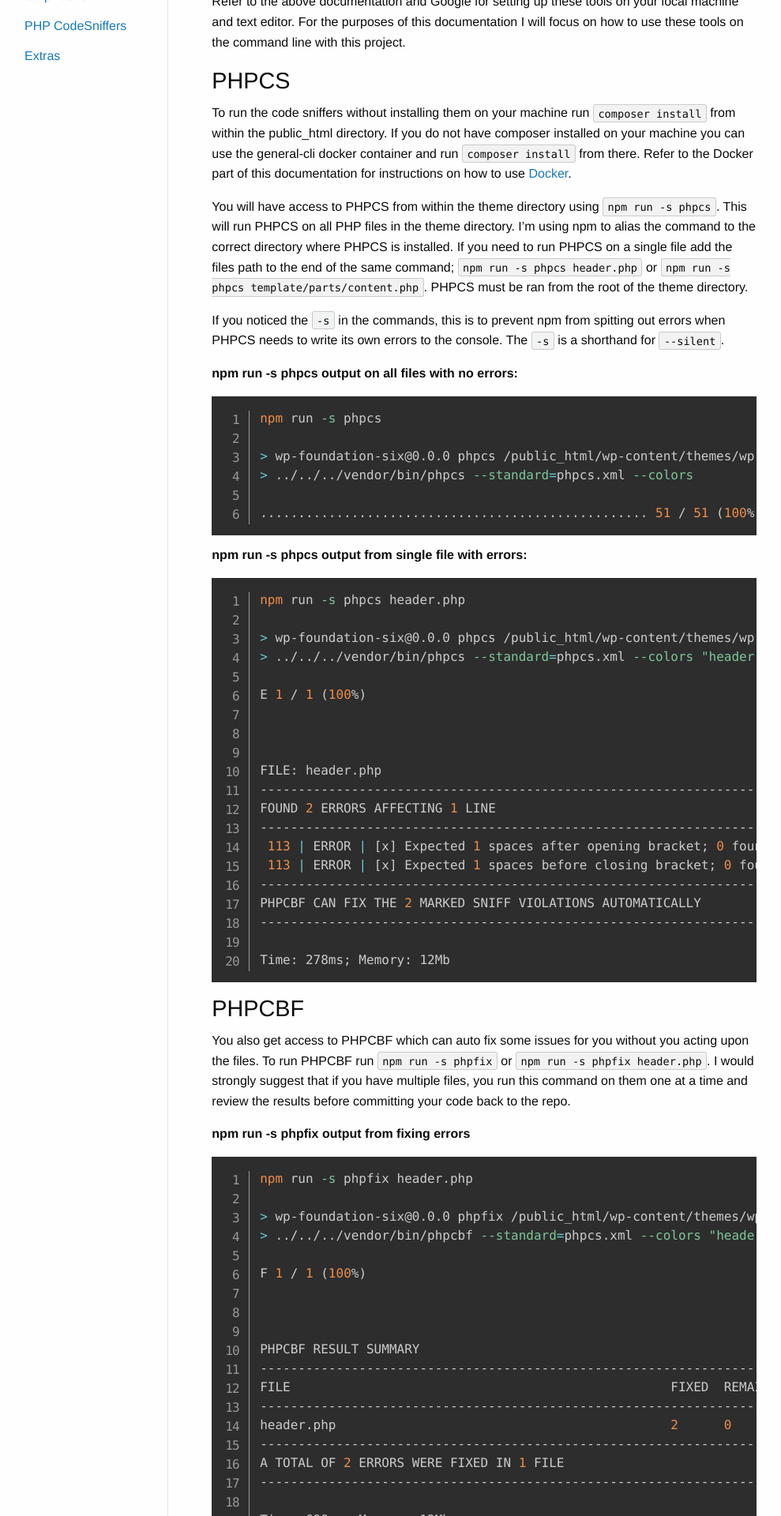
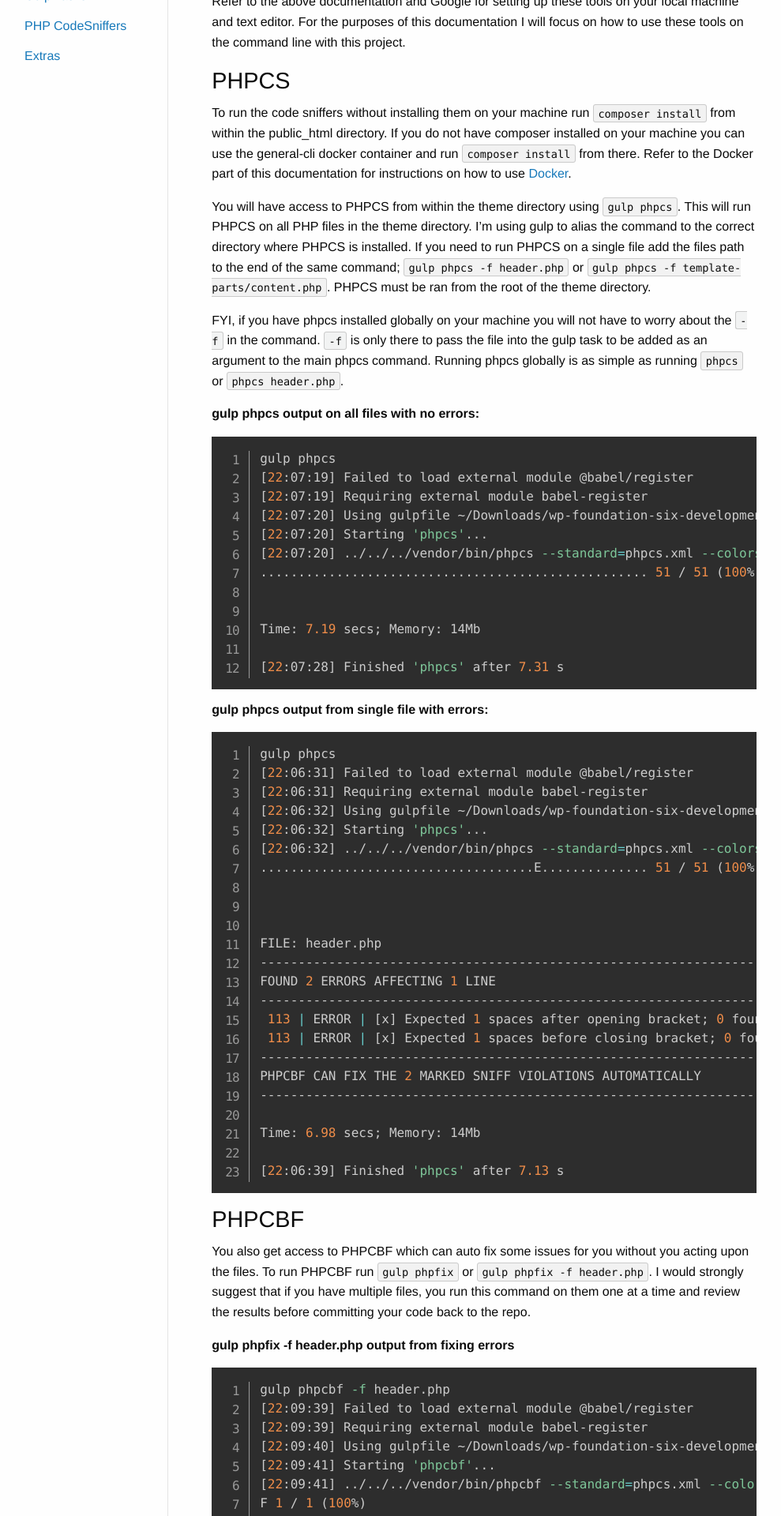
Before and after one commit to Blake-C/wp-foundation-six, a Jekyll site: the page built from docs/5.1/phpcs/index.md, in a window 1280 px wide. Shown: the part 401-2321 px from the top of the page at 79% size, without its empty margins (0-989 px from the left). Built offline with Jekyll 4.4.1, drawn with Linux system fonts in a browser that asks for light colours; nearby versions of some CDN libraries; some of the changed text lies outside the part shown.

Commit message:
[md] Updated PHPCS documentation on v5.1
Signed-off-by: Blake Cerecero <Blake@DigitalBlake.com>

````diff
--- a/docs/5.1/phpcs/index.md
+++ b/docs/5.1/phpcs/index.md
@@ -21,30 +21,37 @@
 
 To run the code sniffers without installing them on your machine run `composer install` from within the public_html directory. If you do not have composer installed on your machine you can use the general-cli docker container and run `composer install` from there. Refer to the Docker part of this documentation for instructions on how to use [Docker](/docs/5.1/docker).
 
-You will have access to PHPCS from within the theme directory using `npm run -s phpcs`. This will run PHPCS on all PHP files in the theme directory. I'm using npm to alias the command to the correct directory where PHPCS is installed. If you need to run PHPCS on a single file add the files path to the end of the same command; `npm run -s phpcs header.php` or `npm run -s phpcs template/parts/content.php`. PHPCS must be ran from the root of the theme directory.
+You will have access to PHPCS from within the theme directory using `gulp phpcs`. This will run PHPCS on all PHP files in the theme directory. I'm using gulp to alias the command to the correct directory where PHPCS is installed. If you need to run PHPCS on a single file add the files path to the end of the same command; `gulp phpcs -f header.php` or `gulp phpcs -f template-parts/content.php`. PHPCS must be ran from the root of the theme directory.
 
-If you noticed the `-s` in the commands, this is to prevent npm from spitting out errors when PHPCS needs to write its own errors to the console. The `-s` is a shorthand for `--silent`.
+FYI, if you have phpcs installed globally on your machine you will not have to worry about the `-f` in the command. `-f` is only there to pass the file into the gulp task to be added as an argument to the main phpcs command. Running phpcs globally is as simple as running `phpcs` or `phpcs header.php`.
 
-**npm run -s phpcs output on all files with no errors:**
+**gulp phpcs output on all files with no errors:**
 
 ```bash
-npm run -s phpcs
+gulp phpcs
+[22:07:19] Failed to load external module @babel/register
+[22:07:19] Requiring external module babel-register
+[22:07:20] Using gulpfile ~/Downloads/wp-foundation-six-development/public_html/wp-content/themes/wp-foundation-six/gulpfile.babel.js
+[22:07:20] Starting 'phpcs'...
+[22:07:20] ../../../vendor/bin/phpcs --standard=phpcs.xml --colors
+................................................... 51 / 51 (100%)
 
-> wp-foundation-six@0.0.0 phpcs /public_html/wp-content/themes/wp-foundation-six
-> ../../../vendor/bin/phpcs --standard=phpcs.xml --colors
 
-................................................... 51 / 51 (100%)
+Time: 7.19 secs; Memory: 14Mb
+
+[22:07:28] Finished 'phpcs' after 7.31 s
 ```
 
-**npm run -s phpcs output from single file with errors:**
+**gulp phpcs output from single file with errors:**
 
 ```bash
-npm run -s phpcs header.php
-
-> wp-foundation-six@0.0.0 phpcs /public_html/wp-content/themes/wp-foundation-six
-> ../../../vendor/bin/phpcs --standard=phpcs.xml --colors "header.php"
-
-E 1 / 1 (100%)
+gulp phpcs
+[22:06:31] Failed to load external module @babel/register
+[22:06:31] Requiring external module babel-register
+[22:06:32] Using gulpfile ~/Downloads/wp-foundation-six-development/public_html/wp-content/themes/wp-foundation-six/gulpfile.babel.js
+[22:06:32] Starting 'phpcs'...
+[22:06:32] ../../../vendor/bin/phpcs --standard=phpcs.xml --colors
+....................................E.............. 51 / 51 (100%)
 
 
 
@@ -58,21 +65,24 @@
 PHPCBF CAN FIX THE 2 MARKED SNIFF VIOLATIONS AUTOMATICALLY
 ------------------------------------------------------------------------------------------------------------------------------------
 
-Time: 278ms; Memory: 12Mb
+Time: 6.98 secs; Memory: 14Mb
+
+[22:06:39] Finished 'phpcs' after 7.13 s
 ```
 
 ## PHPCBF
 
-You also get access to PHPCBF which can auto fix some issues for you without you acting upon the files. To run PHPCBF run `npm run -s phpfix` or `npm run -s phpfix header.php`. I would strongly suggest that if you have multiple files, you run this command on them one at a time and review the results before committing your code back to the repo.
+You also get access to PHPCBF which can auto fix some issues for you without you acting upon the files. To run PHPCBF run `gulp phpfix` or `gulp phpfix -f header.php`. I would strongly suggest that if you have multiple files, you run this command on them one at a time and review the results before committing your code back to the repo.
 
-**npm run -s phpfix output from fixing errors**
+**gulp phpfix -f header.php output from fixing errors**
 
 ```bash
-npm run -s phpfix header.php
-
-> wp-foundation-six@0.0.0 phpfix /public_html/wp-content/themes/wp-foundation-six
-> ../../../vendor/bin/phpcbf --standard=phpcs.xml --colors "header.php"
-
+gulp phpcbf -f header.php
+[22:09:39] Failed to load external module @babel/register
+[22:09:39] Requiring external module babel-register
+[22:09:40] Using gulpfile ~/Downloads/wp-foundation-six-development/public_html/wp-content/themes/wp-foundation-six/gulpfile.babel.js
+[22:09:41] Starting 'phpcbf'...
+[22:09:41] ../../../vendor/bin/phpcbf --standard=phpcs.xml --colors header.php
 F 1 / 1 (100%)
 
 
@@ -86,7 +96,10 @@
 A TOTAL OF 2 ERRORS WERE FIXED IN 1 FILE
 ----------------------------------------------------------------------
 
-Time: 698ms; Memory: 12Mb
+Time: 626ms; Memory: 12Mb
+
+
+[22:09:41] Finished 'phpcbf' after 762 ms
 ```
 
 ---
@@ -104,4 +117,4 @@
 - Within the Docker general-cli container
 	- Used on command line in docker
 - Project composer.json
-	- Used with npm run command within project on local machine
+	- Used with gulp commands within project on local machine
````
